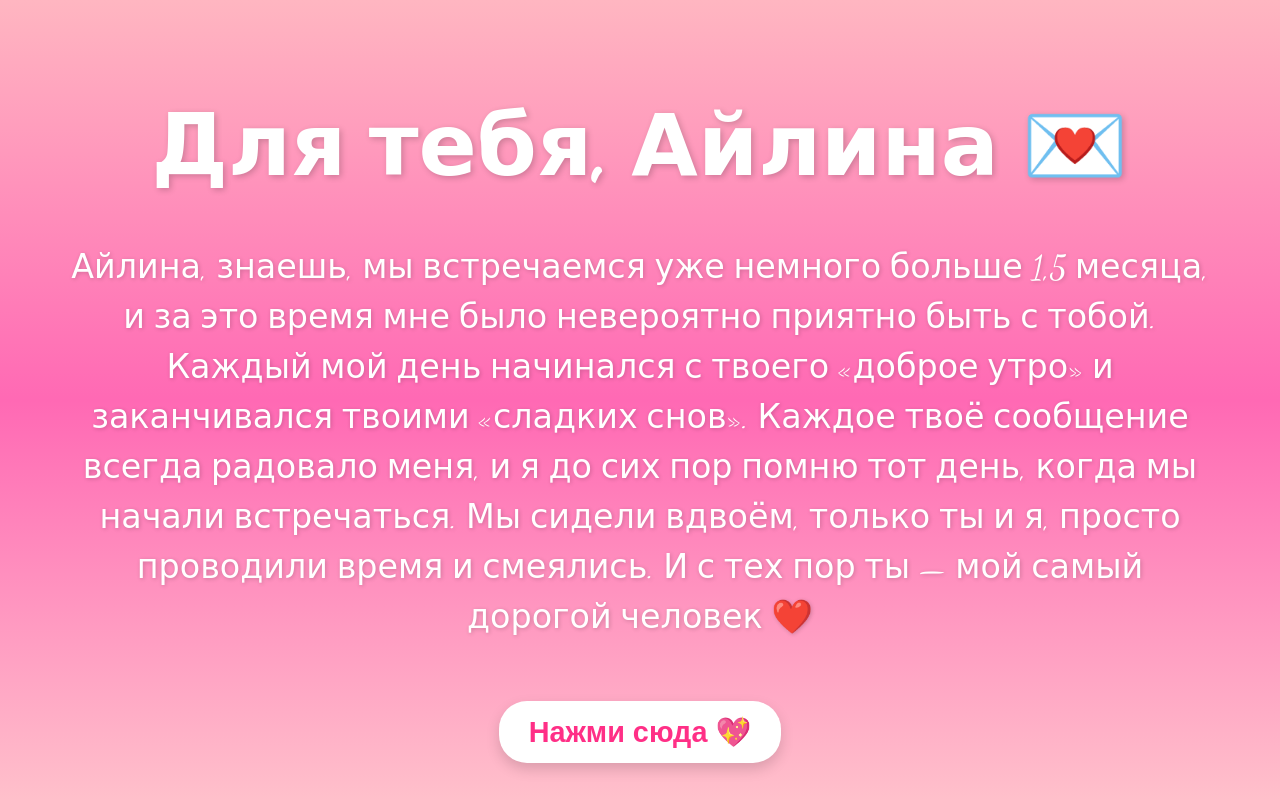
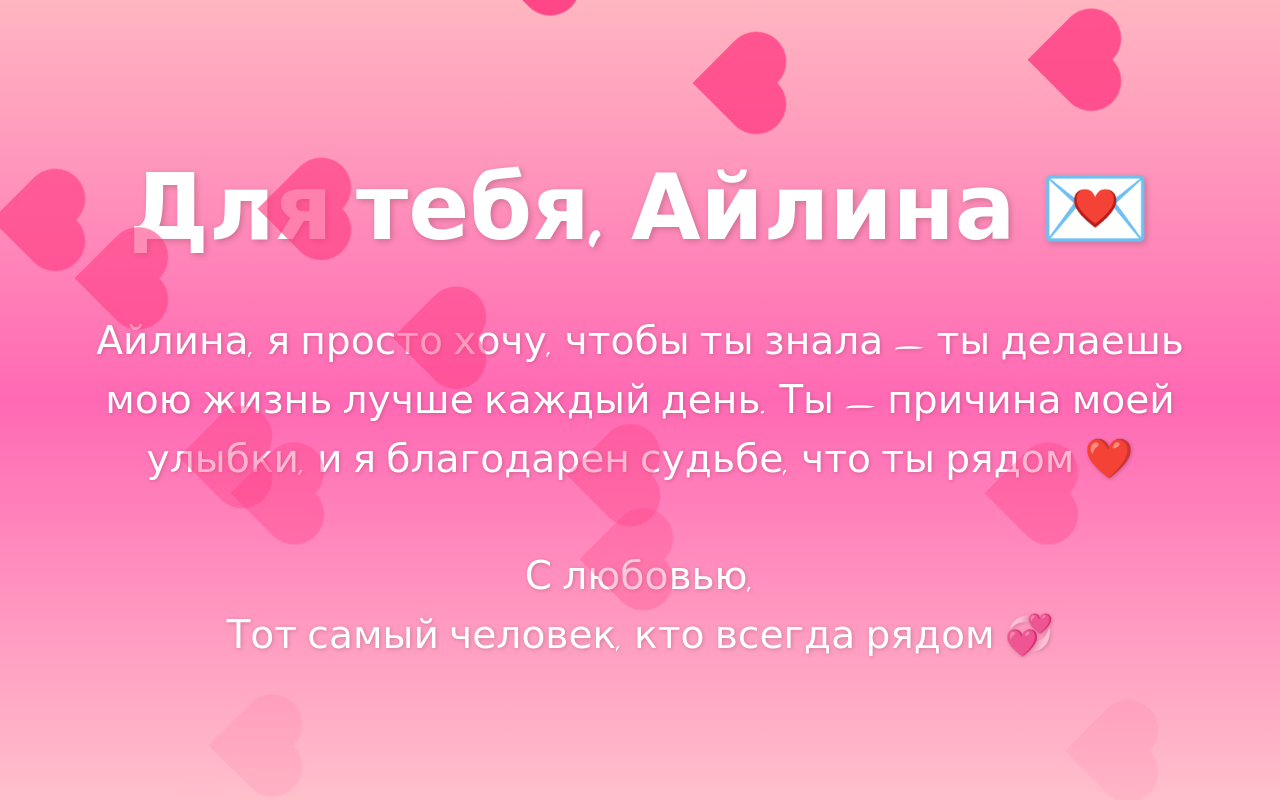
Before and after one commit to sayonarchick-bot/love-letter, a plain HTML site: page index.html in a window 1280 px wide. Both pictures are taken after a click on the button "Нажми сюда 💖". Drawn offline with Linux system fonts and the light colour scheme.

Commit message:
Update index.html

```diff
--- a/index.html
+++ b/index.html
@@ -3,7 +3,7 @@
 <head>
   <meta charset="utf-8" />
   <title>Письмо для Айлины ❤️</title>
-  <meta name="viewport" content="width=device-width,initial-scale=1" />
+  <meta name="viewport" content="width=device-width, initial-scale=1" />
   <link href="https://fonts.googleapis.com/css2?family=Dancing+Script&display=swap" rel="stylesheet">
   <style>
     html, body {
@@ -25,7 +25,7 @@
     }
 
     h1 {
-      font-size: calc(22px + 5vw);
+      font-size: calc(26px + 5vw);
       margin-bottom: 10px;
       text-shadow: 2px 2px 6px rgba(0,0,0,0.2);
       animation: fadeIn 2s ease forwards;
@@ -33,7 +33,7 @@
 
     #message {
       max-width: 90%;
-      font-size: calc(18px + 1.2vw);
+      font-size: calc(20px + 1.5vw);
       line-height: 1.5em;
       text-shadow: 1px 1px 4px rgba(0,0,0,0.2);
       transition: opacity 0.5s ease;
@@ -66,11 +66,10 @@
       height: 60px;
       background-color: #ff3b82;
       top: -70px;
-      left: 50%;
-      transform: translateX(-50%) scale(1) rotate(0deg);
-      opacity: 0.9;
+      transform: rotate(45deg);
+      opacity: 0.8;
+      animation: fall linear forwards;
       pointer-events: none;
-      animation: fall linear forwards;
     }
 
     .heart::before,
@@ -95,11 +94,11 @@
 
     @keyframes fall {
       0% {
-        transform: translateY(-10vh) scale(1);
+        transform: translateY(-10vh) rotate(45deg);
         opacity: 1;
       }
       100% {
-        transform: translateY(110vh) scale(1.2);
+        transform: translateY(110vh) rotate(45deg);
         opacity: 0;
       }
     }
@@ -109,7 +108,6 @@
         opacity: 1;
       }
     }
-
   </style>
 </head>
 <body>
@@ -139,35 +137,41 @@
       const msg = document.getElementById('message');
       const audio = document.getElementById('bgAudio');
 
-      // Сердечки падают сверху вниз
+      // Падающие сердца
       function createHeart() {
         const heart = document.createElement('div');
         heart.className = 'heart';
         heart.style.left = Math.random() * 100 + 'vw';
-        heart.style.animationDuration = 4 + Math.random() * 3 + 's';
+        heart.style.animationDuration = 3 + Math.random() * 3 + 's';
         document.body.appendChild(heart);
-        setTimeout(() => heart.remove(), 7000);
+        setTimeout(() => heart.remove(), 6000);
       }
-      setInterval(createHeart, 400);
-      // Кнопка
+      setInterval(createHeart, 300);
+
+      // Кнопка — изменение текста и исчезновение
       btn.addEventListener('click', () => {
         msg.style.opacity = 0;
         setTimeout(() => {
-          msg.innerHTML =
+          msg.innerHTML = `
             Айлина, я просто хочу, чтобы ты знала —
             ты делаешь мою жизнь лучше каждый день.
             Ты — причина моей улыбки,
             и я благодарен судьбе, что ты рядом ❤️
             <br><br>С любовью,<br>Тот самый человек, кто всегда рядом 💞
-          ;
+          `;
           msg.style.opacity = 1;
         }, 400);
 
-        btn.style.display = 'none'; // 💖 кнопка исчезает
+        btn.style.display = 'none';
 
-        // музыка
+        // Музыка
         audio.volume = 0.8;
-        audio.play().catch(() => console.log('Автозапуск заблокирован.'));
+        audio.play().catch(() => {
+          console.log('⏸ Автозапуск заблокирован, но включится при касании.');
+          document.body.addEventListener('click', () => {
+            audio.play();
+          }, { once: true });
+        });
       });
     });
   </script>
```
